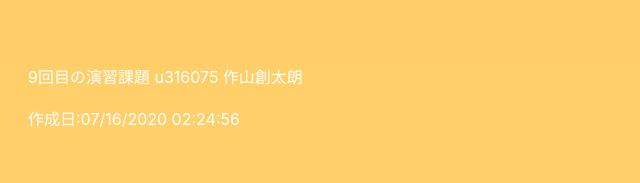
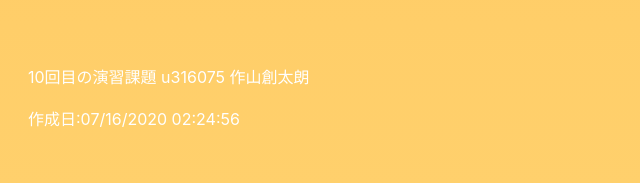
Before and after one commit to tera-stay/Flavor, a plain HTML site: page index.html in a window 1280 px wide. Shown: the part 1494-1677 px from the top of the page, 0-640 px from the left. Drawn offline with Linux system fonts and the light colour scheme.

Commit message:
提出課題の作成

```diff
--- a/index.html
+++ b/index.html
@@ -55,7 +55,7 @@
             </figure>
         </main>
         <footer>
-            <p>9回目の演習課題 u316075 作山創太朗</p>
+            <p>10回目の演習課題 u316075 作山創太朗</p>
             <script>
                 document.write("作成日:"+ document.lastModified);
             </script>
```
Also changed, not shown: EX10.html (added).
